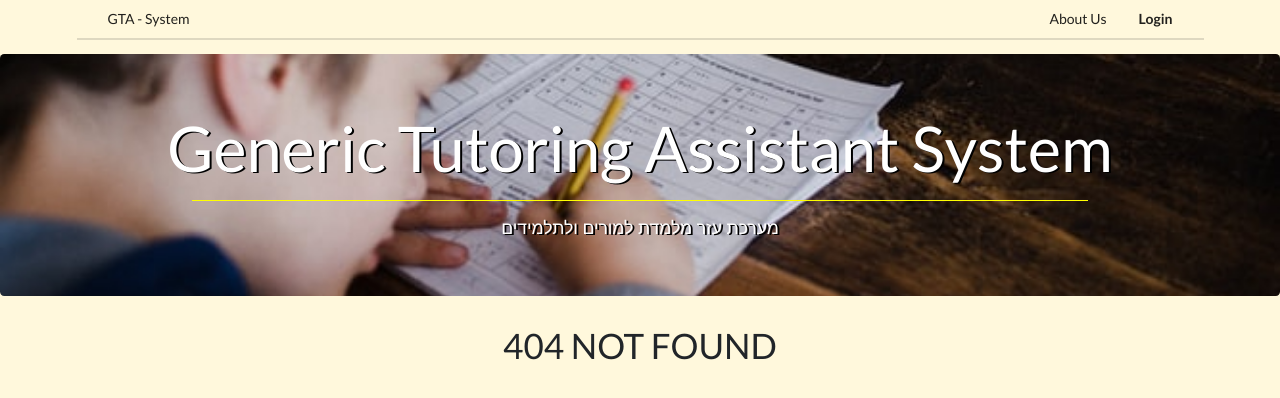
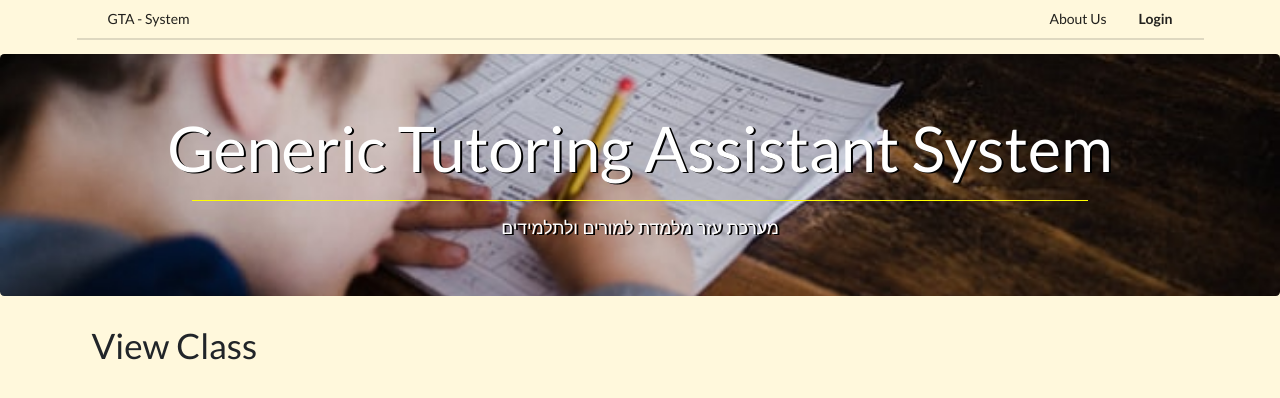
Before and after one commit to GuyHassan/GTASystem, a React (Create React App) app: page /viewClass in a window 1280 px wide. Before the commit this address had no page. Shown: the top 398 px of the page. Built offline with nearby package versions, Linux system fonts and the light colour scheme.

Commit message:
backend folder

```diff
--- a/src/components/App.js
+++ b/src/components/App.js
@@ -9,6 +9,7 @@ import StudentView from './Learning/Student/StudentView';
 import IntroductionMain from './General/IntroductionMain';
 import NewMaterial from './Learning/Lecturer/NewMaterial';
 import DeleteMaterial from './Learning/Lecturer/DeleteMaterial';
+import ViewClass from '../components/Learning/Lecturer/ViewClass';
 import StudentPermissions from '../components/Learning/Lecturer/StudentPermissions';
 const App = () => {
     return (
@@ -25,6 +26,7 @@ const App = () => {
                         <Route path="/AboutUs" exact component={AboutUs} />
                         <Route path="/newMaterial" exact component={NewMaterial} />
                         <Route path="/studentPermissions" exact component={StudentPermissions} />
+                        <Route path="/viewClass" exact component={ViewClass} />
                         <Route path="/LecturerView/deleteMaterial/:id" exact component={DeleteMaterial} />
                         <Route path="*" exact component={() => { return (<h1 style={{ textAlign: "center" }}>404 NOT FOUND</h1>) }} />
                     </Switch>
--- a/src/components/General/Header.js
+++ b/src/components/General/Header.js
@@ -5,7 +5,6 @@ import { connect } from 'react-redux';
 import { SignIn, SignOut } from '../../Redux/actions';
 
 const Header = ({ SignIn, SignOut, userID, isLoggedIn, isLecturer }) => {
-
     const currentUser = () => {
         let concatenationElement = [];
         const typeRoute = isLecturer ? '/LecturerView' : '/StudentView';
--- a/src/components/Learning/Lecturer/LecturerView.js
+++ b/src/components/Learning/Lecturer/LecturerView.js
@@ -14,7 +14,7 @@ const LecturerView = ({ getMaterials, materials }) => {
         if (idChanged === id) {
             return (
                 <div>
-                    <button className="ui button primary">View Class</button>
+                    <Link to="/viewClass" className="ui button primary">View Class</Link>
                     <button className="ui button primary">View Subjects</button>
                     <button className="ui button green">Edit</button>
                     <Link to={`LecturerView/deleteMaterial/${id}`} className="ui button red">Delete</Link>
--- /dev/null
+++ b/src/components/Learning/Lecturer/ViewClass.js
@@ -0,0 +1,10 @@
+import React from 'react';
+
+const ViewClass = () => {
+
+    return (
+
+        <div><h1>View Class</h1></div>
+    )
+}
+export default ViewClass;
```
